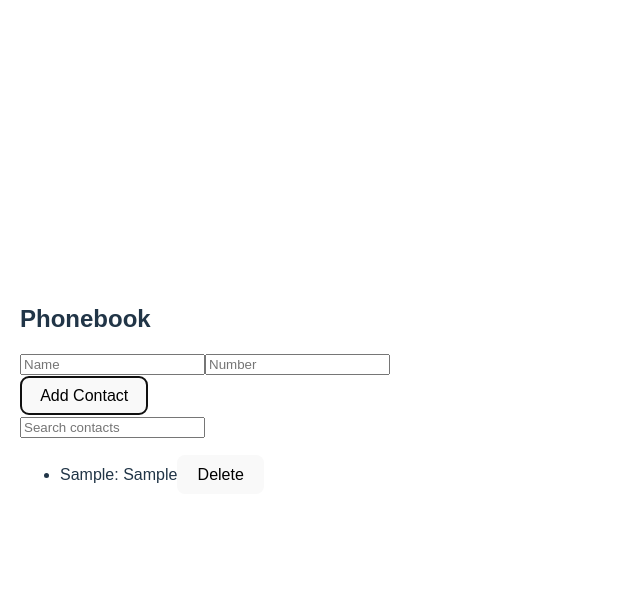
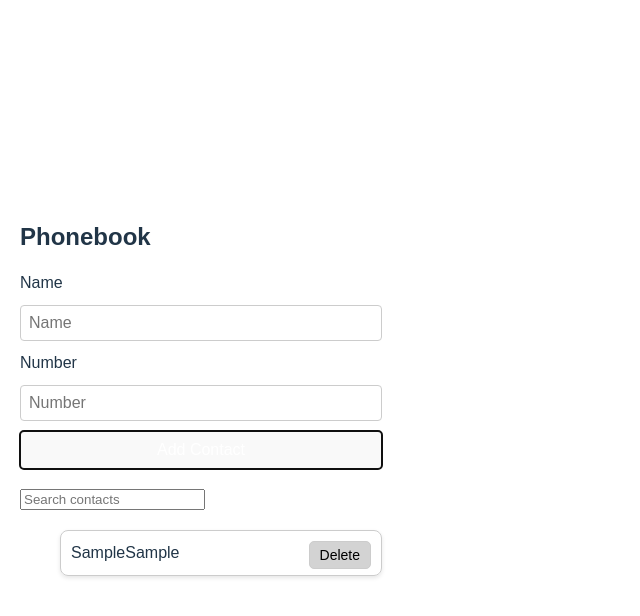
Before and after one commit to lyubko44/goit-neo-react-hw-module7, a React (Vite) app: page / in a window 1280 px wide. Both pictures are taken after typing "Sample", "Sample" into the empty fields and a click on the button "Add Contact". Shown: the top 616 px of the page, without its empty margins (0-640 px from the left). Built offline with nearby package versions, Linux system fonts and the light colour scheme.

Commit message:
reuse styles after Redux integrate

```diff
--- a/src/components/Contact/Contact.jsx
+++ b/src/components/Contact/Contact.jsx
@@ -1,3 +1,4 @@
+import styles from './Contact.module.css';
 import { useDispatch } from 'react-redux';
 import { deleteContact } from '../../redux/contactsSlice';
 
@@ -9,9 +10,12 @@ const Contact = ({ id, name, number }) => {
     };
 
     return (
-        <li>
-            {name}: {number}
-            <button onClick={handleDelete}>Delete</button>
+        <li className={styles.item}>
+            <div className={styles.info}>
+                <span className={styles.name}>{name}</span>
+                <span className={styles.number}>{number}</span>
+            </div>
+            <button onClick={handleDelete} className={styles.deleteButton}>Delete</button>
         </li>
     );
 };
--- a/src/components/ContactForm/ContactForm.jsx
+++ b/src/components/ContactForm/ContactForm.jsx
@@ -1,3 +1,4 @@
+import styles from './ContactForm.module.css';
 import { useDispatch } from 'react-redux';
 import { addContact } from '../../redux/contactsSlice.js';
 import { nanoid } from 'nanoid';
@@ -17,22 +18,26 @@ const ContactForm = () => {
     };
 
     return (
-        <form onSubmit={handleSubmit}>
+        <form onSubmit={handleSubmit} className={styles.form}>
+            <label className={styles.label}>Name</label>
             <input
                 type="text"
                 value={name}
                 onChange={(e) => setName(e.target.value)}
                 placeholder="Name"
                 required
+                className={styles.input}
             />
+            <label className={styles.label}>Number</label>
             <input
                 type="text"
                 value={number}
                 onChange={(e) => setNumber(e.target.value)}
                 placeholder="Number"
                 required
+                className={styles.input}
             />
-            <button type="submit">Add Contact</button>
+            <button type="submit" className={styles.button}>Add Contact</button>
         </form>
     );
 };
--- a/src/components/ContactList/ContactList.jsx
+++ b/src/components/ContactList/ContactList.jsx
@@ -1,3 +1,4 @@
+import styles from './ContactList.module.css';
 import { useSelector } from 'react-redux';
 import { selectContacts } from '../../redux/contactsSlice';
 import Contact from '../Contact/Contact';
@@ -6,7 +7,7 @@ const ContactList = () => {
     const contacts = useSelector(selectContacts);
 
     return (
-        <ul>
+        <ul className={styles.list}>
             {contacts.map(({ id, name, number }) => (
                 <Contact key={id} id={id} name={name} number={number} />
             ))}
--- a/src/components/SearchBox/SearchBox.jsx
+++ b/src/components/SearchBox/SearchBox.jsx
@@ -1,3 +1,4 @@
+import styles from './SearchBox.module.css';
 import { useDispatch, useSelector } from 'react-redux';
 import { changeFilter, selectNameFilter } from '../../redux/filtersSlice';
 
@@ -15,6 +16,7 @@ const SearchBox = () => {
             value={filter}
             onChange={handleChange}
             placeholder="Search contacts"
+            className={styles.searchBox}
         />
     );
 };
```
